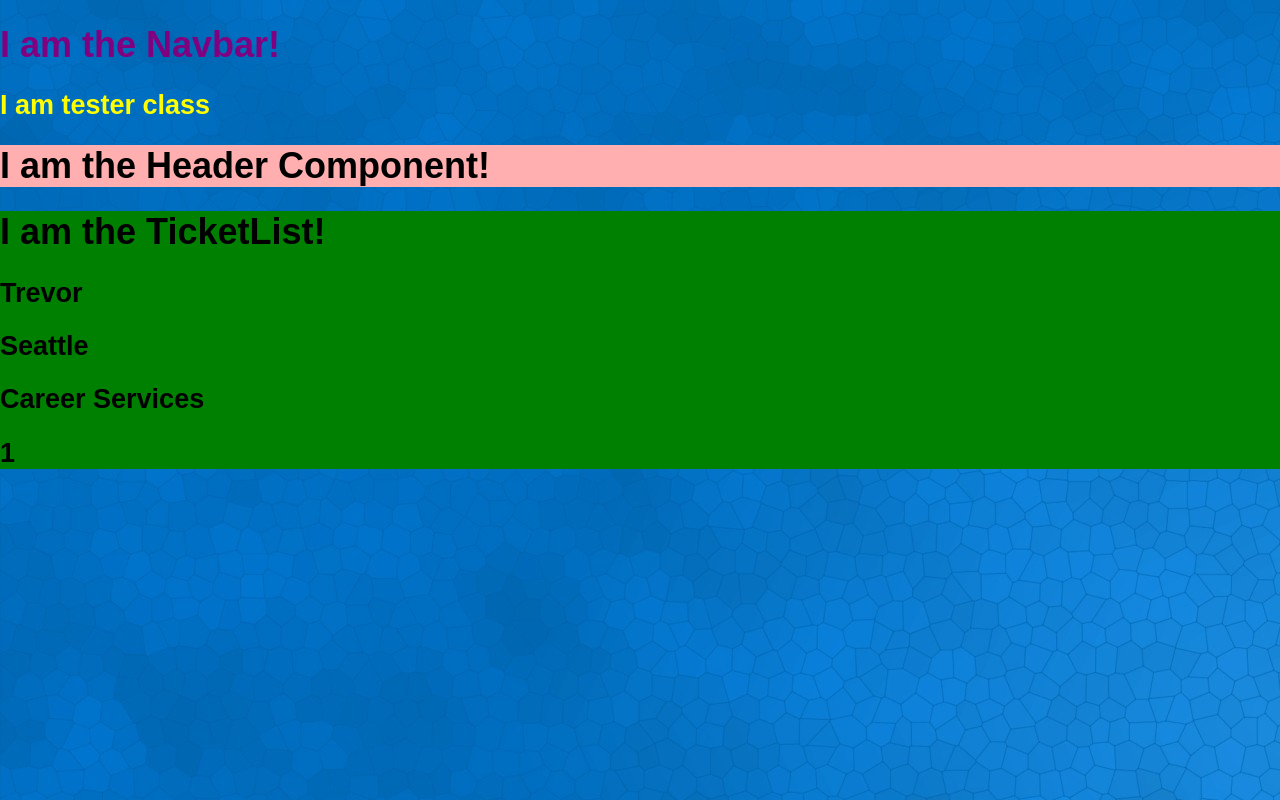
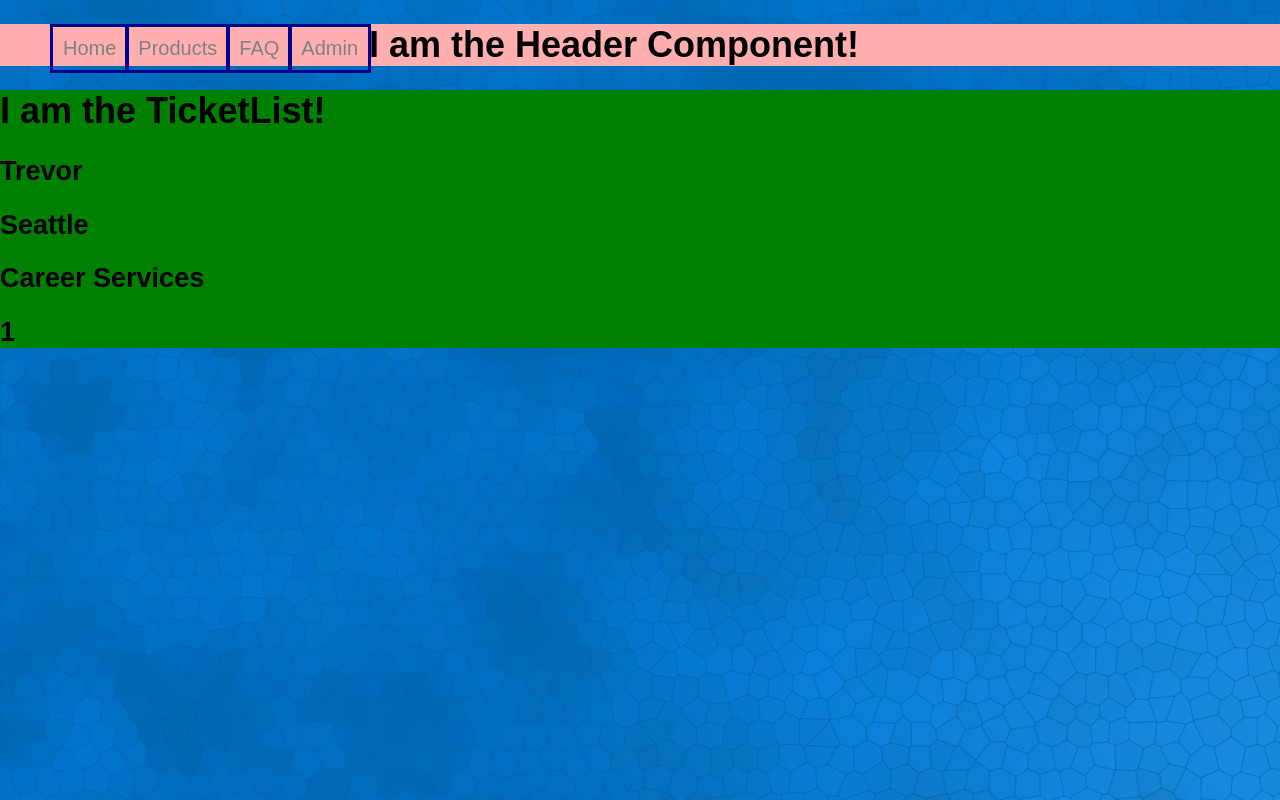
Before and after one commit to ratta2ii/az-movie-nights, a React app: page /#/ticketlist in a window 1280 px wide. Built offline with nearby package versions, Linux system fonts and the light colour scheme.

Commit message:
Update navbar | Research

```diff
--- a/src/components/Navbar.css
+++ b/src/components/Navbar.css
@@ -1,20 +1,74 @@
-
-.tester {
-  color: green;
+.navBody {
+  display: none;
+  padding: 30px 0;
+  margin-bottom: 50px;
+  color: rgba(0, 0, 0, 0.482);
+  height: 100px;
 }
 
-.navBody {
-  color: purple;
+.hamburgerDiv {
+  width: 40px;
+  height: 35px;
+  float: right;
+  margin: 35px 50px 0 0
 }
 
-@media only screen and (max-width: 1500px) {
+.hamburgerStyling {
+  width: 100%;
+  height: 100%;
+}
+
+.listElements {
+  float: left;
+  font-size: 20px;
+  border: 3px solid darkblue;
+  color: gray;
+  padding: 10px;
+  list-style-type: none;
+  margin: 0px -2px;
+}
+
+.homeLink {
+  float: left;
+  font-size: 20px;
+  border: 3px solid darkblue;
+  color: gray;
+  padding: 10px;
+  list-style-type: none;
+  margin-right: -2px;
+  margin-left: 10px;
+}
+
+
+
+
+@media only screen and (min-width: 600px) {
+
   .tester {
     color: yellow;
   }
+
 }
 
-@media only screen and (max-width: 1100px) {
+
+
+@media only screen and (min-width: 800px) {
+
   .navBody {
+    color: purple;
+    display: none;
+  }
+
+}
+
+
+
+@media only screen and (min-width: 1000px) {
+
+  .navBody {
+    display: unset;
+  }
+  .hamburgerDiv {
     display: none;
   }
 
@@ -24,20 +78,33 @@
 
 }
 
-@media only screen and (max-width: 900px) {
+
+
+@media only screen and (min-width: 1200px) {
+
   .tester {
     color: red;
   }
+
 }
 
-@media only screen and (max-width: 700px) {
+
+
+@media only screen and (min-width: 1500px) {
+
   .tester {
     color: purple;
   }
+
 }
-
-@media only screen and (max-width: 700px) {
 
 
 
+@media only screen and (min-width: 1800px) {
+
+  .navBody {
+    color: purple;
+    display: none;
+  }
+
 }
--- a/src/components/Navbar.jsx
+++ b/src/components/Navbar.jsx
@@ -1,31 +1,32 @@
 import React from 'react';
+import { Link } from 'react-router-dom';
 import styles from './Navbar.css';
 import hamburger from '../assets/images/hamburger-edit.png';
 
 
-function Navbar() {
 
-  console.log("I am hamburger" + hamburger);
+export default function Navbar() {
 
-  let hamburgerDiv = {
-    background: `url(${hamburger}) no-repeat`
-    // width: '50px',
-    // height: '50px',
-    // float: 'right',
-    // margin: '25px 105px 0 0'
-  };
-
+  function handleDisplaySideNavBar() {
+    let tester = document.getElementsByClassName('navBody');
+    console.log('Click event works!' + tester);
+  }
 
   return (
     <div>
-      <div style={hamburgerDiv}>
+      <div className={styles.hamburgerDiv} onClick={handleDisplaySideNavBar}>
+        <img src={hamburger} className={styles.hamburgerStyling} />
       </div>
+
       <div className={styles.navBody}>
-        <h1>I am the Navbar!</h1>
-        <h2 className={styles.tester}>I am tester class</h2>
+        <ul>
+          <Link to="/"><li className={styles.homeLink} >Home</li></Link>
+          <Link to="/"><li className={styles.listElements} >Products</li></Link>
+          <Link to="/"><li className={styles.listElements} >FAQ</li></Link>
+          <Link to="/"><li className={styles.listElements} >Admin</li></Link>
+        </ul>
       </div>
     </div>
   );
+
 }
-
-export default Navbar;
```
Also changed, not shown: src/components/App.jsx (indentation only).
